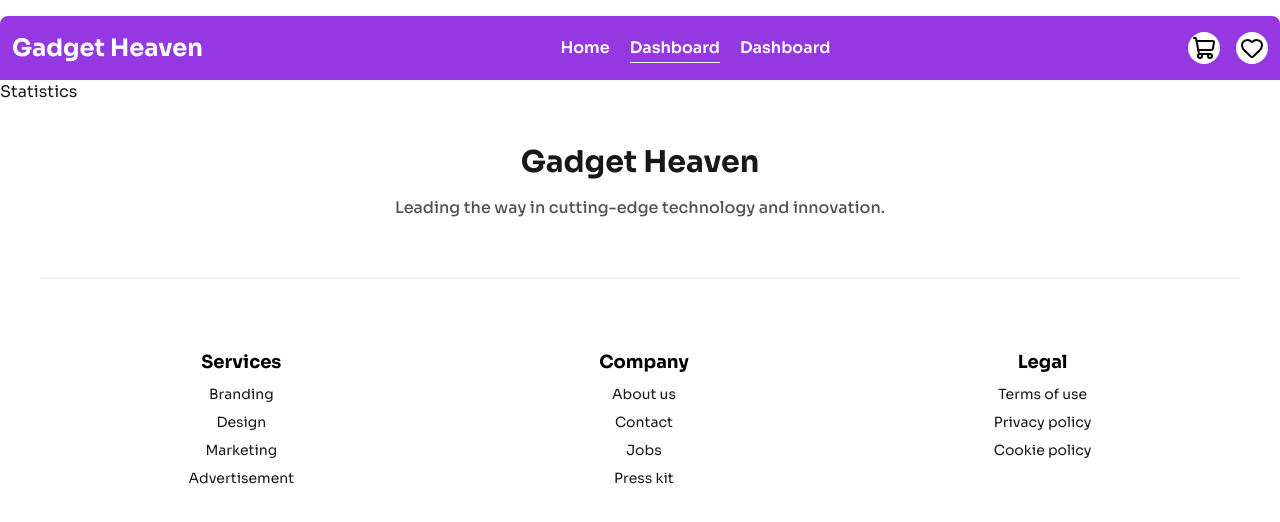
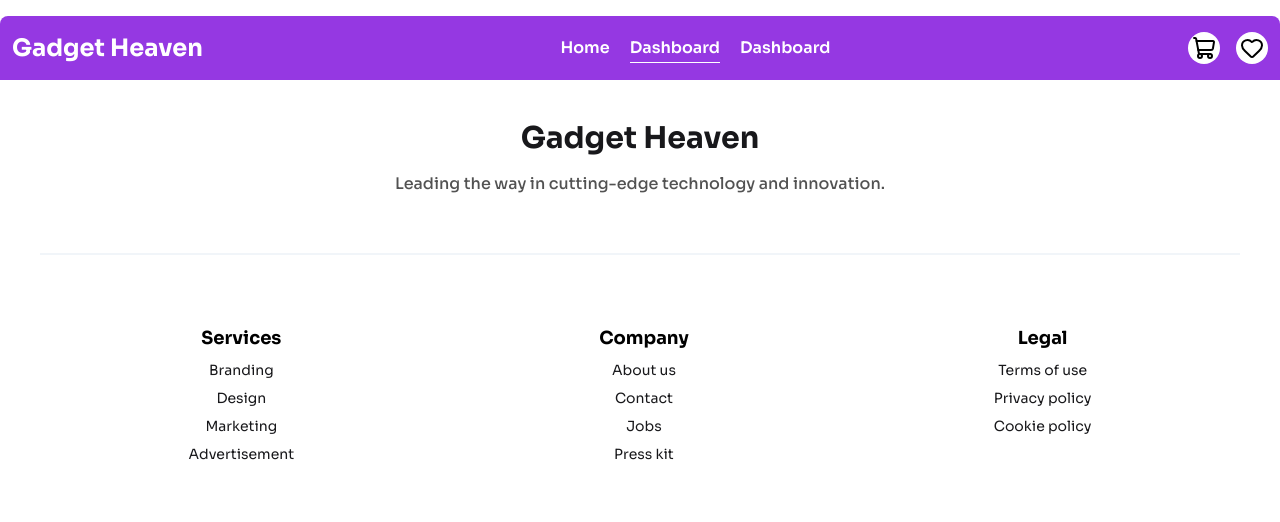
Before and after one commit to nillworks/Gadget-Heaven, a Next.js app: page /statistics in a window 1280 px wide. Shown: the top 522 px of the page. Built offline with nearby package versions, Linux system fonts and the light colour scheme.

Commit message:
feat: update dependencies and integrate recharts in Statistics component

```diff
--- a/package.json
+++ b/package.json
@@ -9,11 +9,13 @@
     "lint": "eslint"
   },
   "dependencies": {
+    "@recharts/devtools": "^0.0.11",
     "daisyui": "^5.5.19",
     "lucide-react": "^1.3.0",
     "next": "16.2.3",
     "react": "19.2.4",
-    "react-dom": "19.2.4"
+    "react-dom": "19.2.4",
+    "recharts": "^3.8.1"
   },
   "devDependencies": {
     "@tailwindcss/postcss": "^4.2.2",
--- a/src/Components/AllPages/Statistics/Statistics.jsx
+++ b/src/Components/AllPages/Statistics/Statistics.jsx
@@ -1,5 +1,50 @@
+// import {
+//   ComposedChart,
+//   Line,
+//   Area,
+//   Bar,
+//   XAxis,
+//   YAxis,
+//   CartesianGrid,
+//   Tooltip,
+//   Legend,
+//   Scatter,
+// } from "recharts";
+// import { RechartsDevtools } from "@recharts/devtools";
+
 const Statistics = () => {
-  return <div>Statistics</div>;
+  return (
+    <>
+      {/* <div>Statistics</div>
+      <ComposedChart
+        style={{
+          width: "100%",
+          maxWidth: "700px",
+          maxHeight: "70vh",
+          aspectRatio: 1.618,
+        }}
+        responsive
+        data={data}
+        margin={{
+          top: 20,
+          right: 0,
+          bottom: 0,
+          left: 0,
+        }}
+      >
+        <CartesianGrid stroke="#f5f5f5" />
+        <XAxis dataKey="name" scale="band" />
+        <YAxis width="auto" niceTicks="snap125" />
+        <Tooltip />
+        <Legend />
+        <Area type="monotone" dataKey="amt" fill="#8884d8" stroke="#8884d8" />
+        <Bar dataKey="pv" barSize={20} fill="#413ea0" />
+        <Line type="monotone" dataKey="uv" stroke="#ff7300" />
+        <Scatter dataKey="cnt" fill="red" />
+        <RechartsDevtools />
+      </ComposedChart> */}
+    </>
+  );
 };
 
 export default Statistics;
--- a/src/app/page.js
+++ b/src/app/page.js
@@ -1,4 +1,5 @@
-import HomePage from '@/Components/AllPages/HomePage/HomePage';
+import HomePage from "@/Components/AllPages/HomePage/HomePage";
+import Statistics from "@/Components/AllPages/Statistics/Statistics";
 
 export default function Home() {
   return (
```
Also changed, not shown: 1 other file (tests, documents, lock files or other folders).
